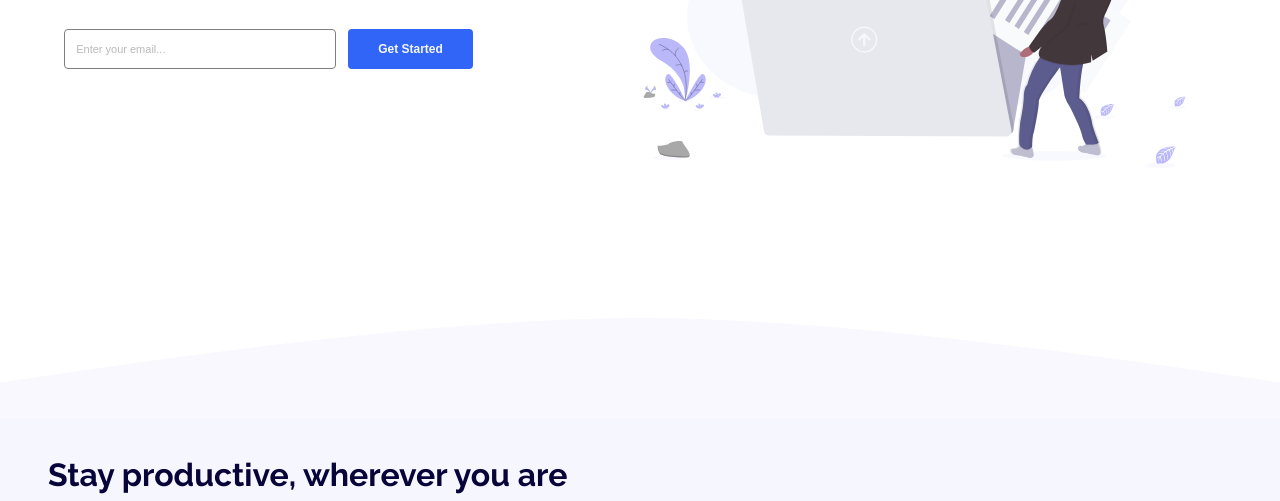
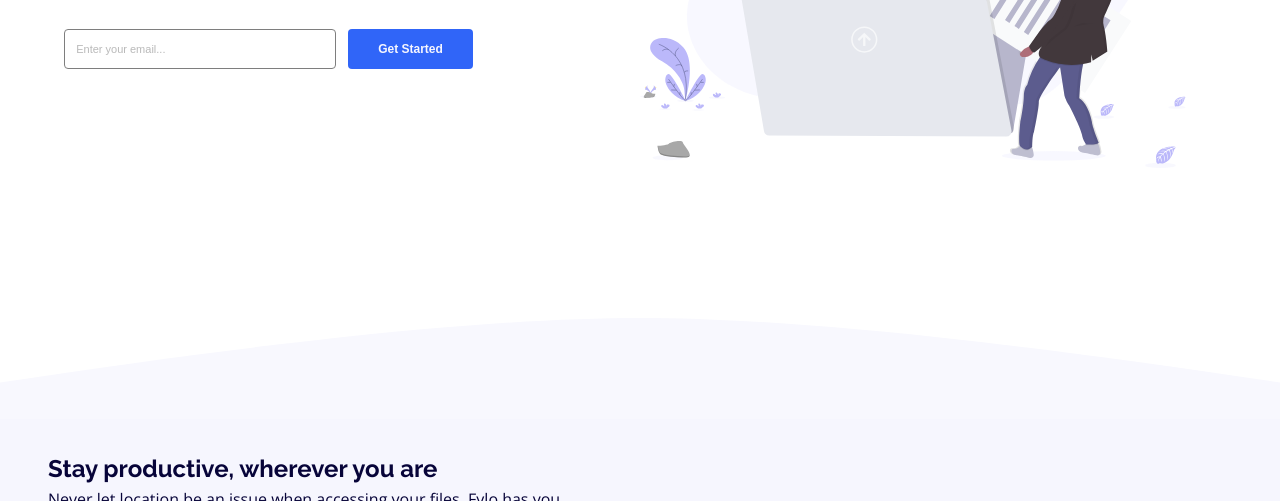
Before and after one commit to Ifescohub/fylo-landing-page, a plain HTML site: page index.html in a window 1280 px wide. Shown: the part 424-925 px from the top of the page. Drawn offline with nearby package versions, Linux system fonts and the light colour scheme.

Commit message:
Update index.html

```diff
--- a/index.html
+++ b/index.html
@@ -55,7 +55,7 @@
 
       <article>
         <div class="details">
-          <h1>Stay productive, wherever you are</h1>
+          <h2>Stay productive, wherever you are</h2>
           <p>Never let location be an issue when accessing your files. Fylo has you
             covered for all of your file storage needs.</p>
           <p>Securely share files and folders with friends, family and colleagues for
```
